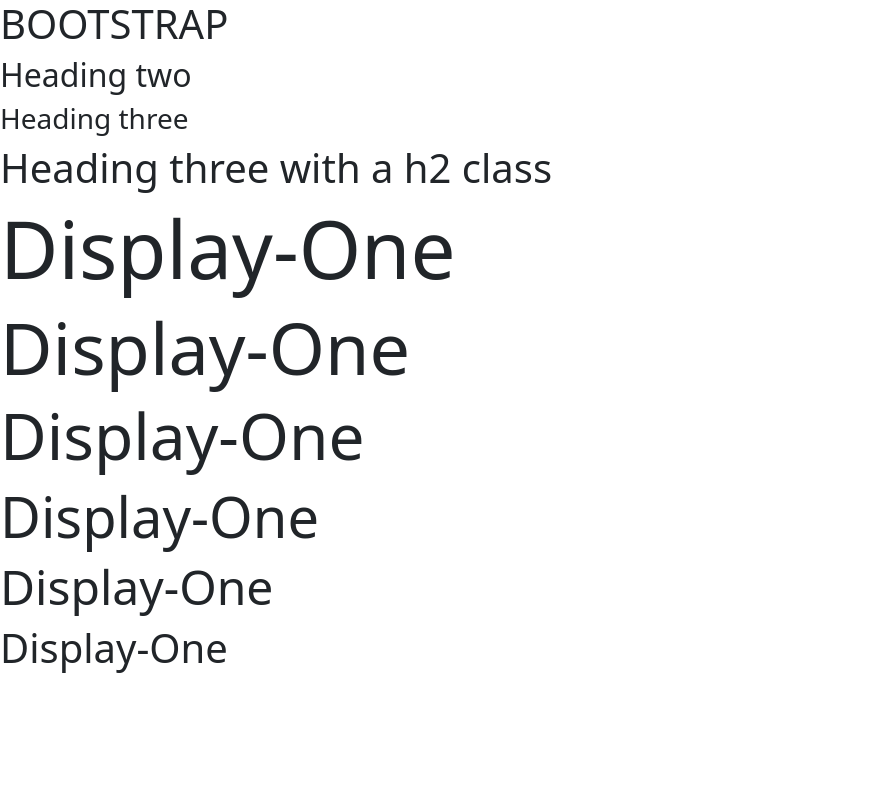
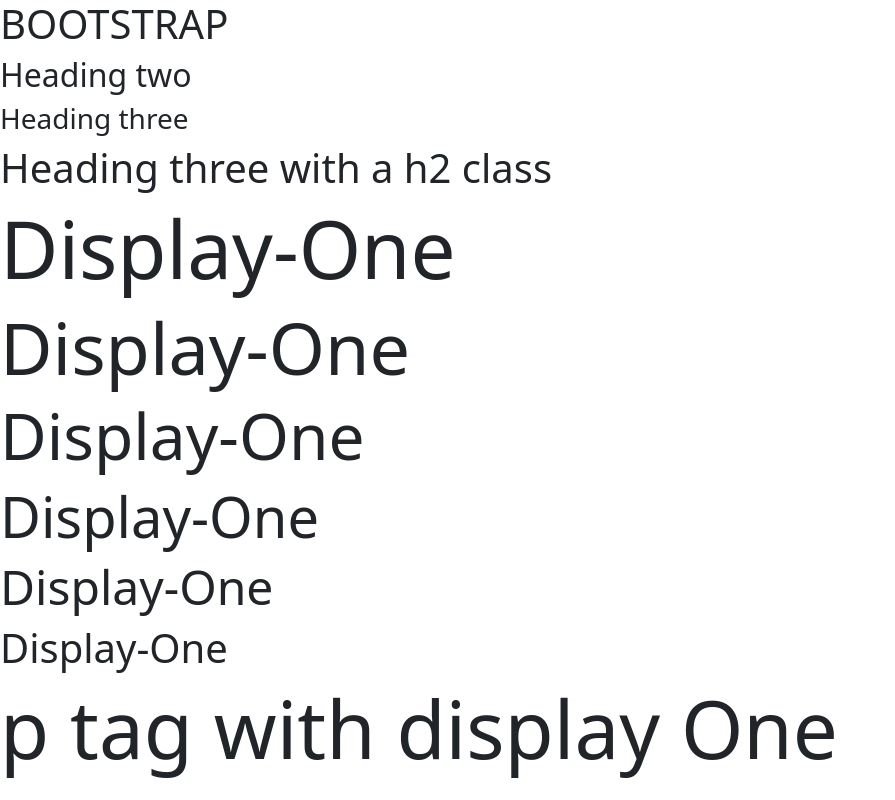
Before and after one commit to MILKA-WANGA/Bootstrap, a plain HTML site: page index.html in a window 1280 px wide. Shown: the whole page, without its empty margins (0-895 px from the left). Drawn offline with nearby package versions, Linux system fonts and the light colour scheme.

Commit message:
Crated a p tag with class:display-1

```diff
--- a/index.html
+++ b/index.html
@@ -18,6 +18,7 @@
     <h1 class="display-4">Display-One</h1>
     <h1 class="display-5">Display-One</h1>
     <h1 class="display-6">Display-One</h1>
+    <p class="display-1">p tag with display One</p>
     <script src="https://cdn.jsdelivr.net/npm/bootstrap@5.3.0-alpha3/dist/js/bootstrap.bundle.min.js" integrity="sha384-ENjdO4Dr2bkBIFxQpeoTz1HIcje39Wm4jDKdf19U8gI4ddQ3GYNS7NTKfAdVQSZe" crossorigin="anonymous"></script>
 </body>
 </html>
```
